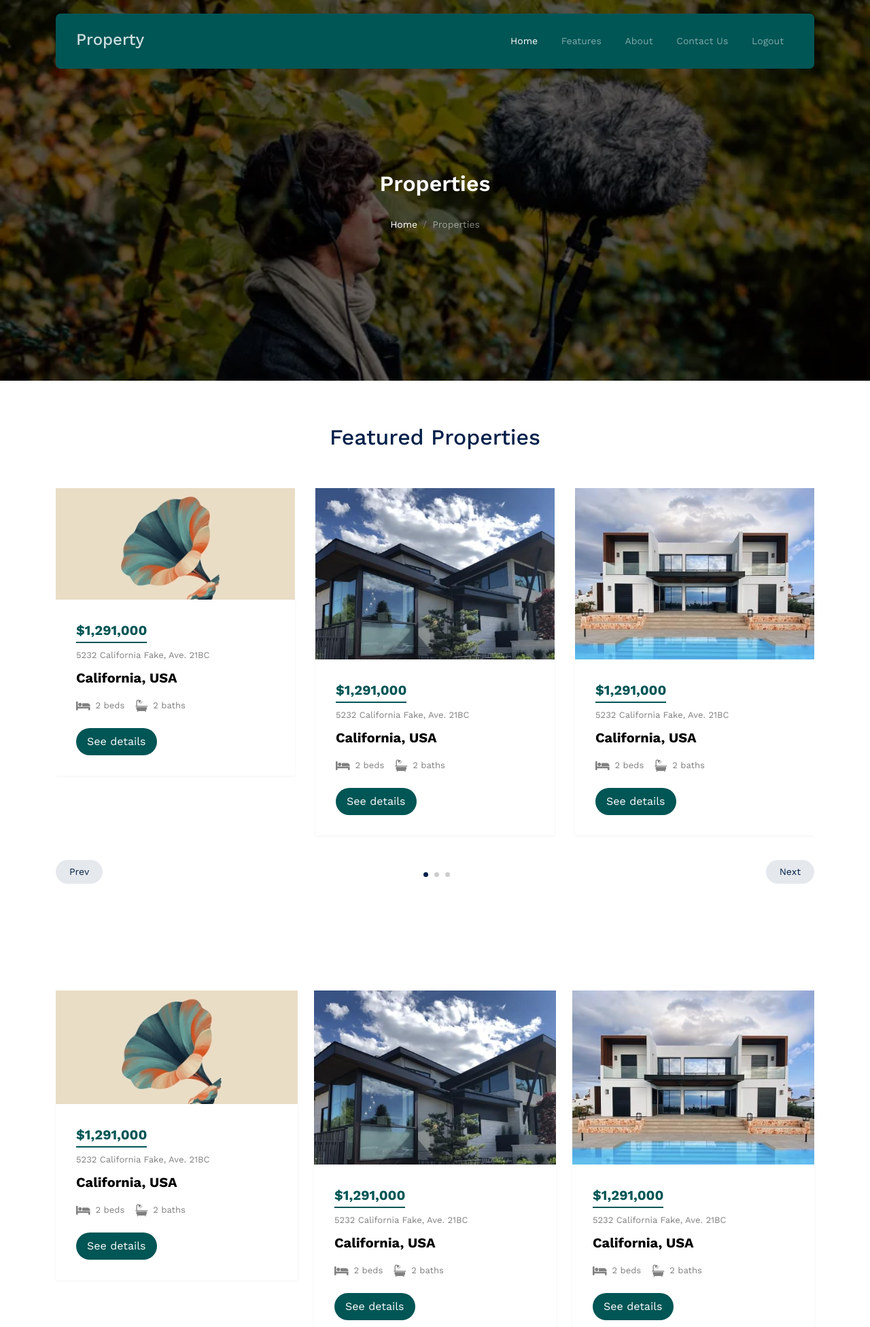
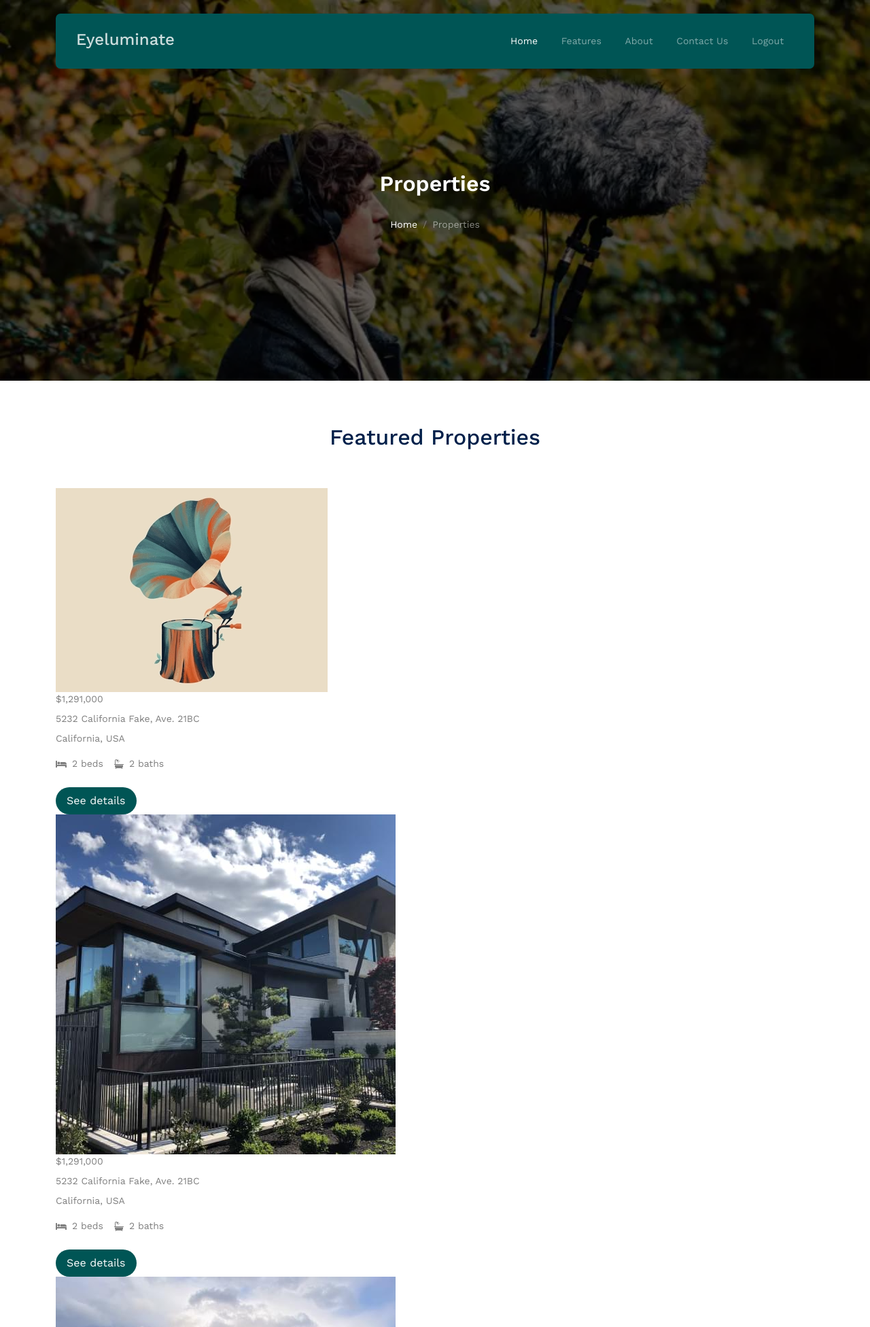
Before and after one commit to Rishabh4-2-2002/Capstone1, a Flask app: template templates/properties.html in a window 1280 px wide. Shown: the top 1952 px of the page at 68% size. Run offline with Flask 3, Linux system fonts and the light colour scheme; the template is opened without the code that fills it, so the values that code supplies are empty; some web fonts are replaced.

Commit message:
Update properties.html

```diff
--- a/templates/properties.html
+++ b/templates/properties.html
@@ -1,5 +1,5 @@
 <!-- /*
-* Template Name: Property
+* Template Name: Eyeluminate
 * Template Author: Untree.co
 * Template URI: https://untree.co/
 * License: https://creativecommons.org/licenses/by/3.0/
@@ -42,7 +42,7 @@
     <div class="container">
       <div class="menu-bg-wrap">
         <div class="site-navigation">
-          <a href="/root" class="logo m-0 float-start">Property</a>
+          <a href="/root" class="logo m-0 float-start">Eyeluminate</a>
 
           <ul class="js-clone-nav d-none d-lg-inline-block text-start site-menu float-end">
             <li class="active"><a href="/root">Home</a></li>
@@ -92,14 +92,14 @@
       </div>
       <div class="row">
         <div class="col-12">
-          <div class="property-slider-wrap">
-            <div class="property-slider">
-              <div class="property-item">
-                <a href="property-single.html" class="img">
+          <div class="Eyeluminate-slider-wrap">
+            <div class="Eyeluminate-slider">
+              <div class="Eyeluminate-item">
+                <a href="Eyeluminate-single.html" class="img">
                   <img src="../static/images/img_1.jpg" alt="Image" class="img-fluid" />
                 </a>
 
-                <div class="property-content">
+                <div class="Eyeluminate-content">
                   <div class="price mb-2"><span>$1,291,000</span></div>
                   <div>
                     <span class="d-block mb-2 text-black-50">5232 California Fake, Ave. 21BC</span>
@@ -116,18 +116,18 @@
                       </span>
                     </div>
 
-                    <a href="property-single.html" class="btn btn-primary py-2 px-3">See details</a>
+                    <a href="Eyeluminate-single.html" class="btn btn-primary py-2 px-3">See details</a>
                   </div>
                 </div>
               </div>
               <!-- .item -->
 
-              <div class="property-item">
-                <a href="property-single.html" class="img">
+              <div class="Eyeluminate-item">
+                <a href="Eyeluminate-single.html" class="img">
                   <img src="../static/images/img_2.jpg" alt="Image" class="img-fluid" />
                 </a>
 
-                <div class="property-content">
+                <div class="Eyeluminate-content">
                   <div class="price mb-2"><span>$1,291,000</span></div>
                   <div>
                     <span class="d-block mb-2 text-black-50">5232 California Fake, Ave. 21BC</span>
@@ -144,18 +144,18 @@
                       </span>
                     </div>
 
-                    <a href="property-single.html" class="btn btn-primary py-2 px-3">See details</a>
+                    <a href="Eyeluminate-single.html" class="btn btn-primary py-2 px-3">See details</a>
                   </div>
                 </div>
               </div>
               <!-- .item -->
 
-              <div class="property-item">
-                <a href="property-single.html" class="img">
+              <div class="Eyeluminate-item">
+                <a href="Eyeluminate-single.html" class="img">
                   <img src="../static/images/img_3.jpg" alt="Image" class="img-fluid" />
                 </a>
 
-                <div class="property-content">
+                <div class="Eyeluminate-content">
                   <div class="price mb-2"><span>$1,291,000</span></div>
                   <div>
                     <span class="d-block mb-2 text-black-50">5232 California Fake, Ave. 21BC</span>
@@ -172,18 +172,18 @@
                       </span>
                     </div>
 
-                    <a href="property-single.html" class="btn btn-primary py-2 px-3">See details</a>
+                    <a href="Eyeluminate-single.html" class="btn btn-primary py-2 px-3">See details</a>
                   </div>
                 </div>
               </div>
               <!-- .item -->
 
-              <div class="property-item">
-                <a href="property-single.html" class="img">
+              <div class="Eyeluminate-item">
+                <a href="Eyeluminate-single.html" class="img">
                   <img src="../static/images/img_4.jpg" alt="Image" class="img-fluid" />
                 </a>
 
-                <div class="property-content">
+                <div class="Eyeluminate-content">
                   <div class="price mb-2"><span>$1,291,000</span></div>
                   <div>
                     <span class="d-block mb-2 text-black-50">5232 California Fake, Ave. 21BC</span>
@@ -200,18 +200,18 @@
                       </span>
                     </div>
 
-                    <a href="property-single.html" class="btn btn-primary py-2 px-3">See details</a>
+                    <a href="Eyeluminate-single.html" class="btn btn-primary py-2 px-3">See details</a>
                   </div>
                 </div>
               </div>
               <!-- .item -->
 
-              <div class="property-item">
-                <a href="property-single.html" class="img">
+              <div class="Eyeluminate-item">
+                <a href="Eyeluminate-single.html" class="img">
                   <img src="../static/images/img_5.jpg" alt="Image" class="img-fluid" />
                 </a>
 
-                <div class="property-content">
+                <div class="Eyeluminate-content">
                   <div class="price mb-2"><span>$1,291,000</span></div>
                   <div>
                     <span class="d-block mb-2 text-black-50">5232 California Fake, Ave. 21BC</span>
@@ -228,18 +228,18 @@
                       </span>
                     </div>
 
-                    <a href="property-single.html" class="btn btn-primary py-2 px-3">See details</a>
+                    <a href="Eyeluminate-single.html" class="btn btn-primary py-2 px-3">See details</a>
                   </div>
                 </div>
               </div>
               <!-- .item -->
 
-              <div class="property-item">
-                <a href="property-single.html" class="img">
+              <div class="Eyeluminate-item">
+                <a href="Eyeluminate-single.html" class="img">
                   <img src="../static/images/img_6.jpg" alt="Image" class="img-fluid" />
                 </a>
 
-                <div class="property-content">
+                <div class="Eyeluminate-content">
                   <div class="price mb-2"><span>$1,291,000</span></div>
                   <div>
                     <span class="d-block mb-2 text-black-50">5232 California Fake, Ave. 21BC</span>
@@ -256,18 +256,18 @@
                       </span>
                     </div>
 
-                    <a href="property-single.html" class="btn btn-primary py-2 px-3">See details</a>
+                    <a href="Eyeluminate-single.html" class="btn btn-primary py-2 px-3">See details</a>
                   </div>
                 </div>
               </div>
               <!-- .item -->
 
-              <div class="property-item">
-                <a href="property-single.html" class="img">
+              <div class="Eyeluminate-item">
+                <a href="Eyeluminate-single.html" class="img">
                   <img src="../static/images/img_7.jpg" alt="Image" class="img-fluid" />
                 </a>
 
-                <div class="property-content">
+                <div class="Eyeluminate-content">
                   <div class="price mb-2"><span>$1,291,000</span></div>
                   <div>
                     <span class="d-block mb-2 text-black-50">5232 California Fake, Ave. 21BC</span>
@@ -284,18 +284,18 @@
                       </span>
                     </div>
 
-                    <a href="property-single.html" class="btn btn-primary py-2 px-3">See details</a>
+                    <a href="Eyeluminate-single.html" class="btn btn-primary py-2 px-3">See details</a>
                   </div>
                 </div>
               </div>
               <!-- .item -->
 
-              <div class="property-item">
-                <a href="property-single.html" class="img">
+              <div class="Eyeluminate-item">
+                <a href="Eyeluminate-single.html" class="img">
                   <img src="../static/images/img_8.jpg" alt="Image" class="img-fluid" />
                 </a>
 
-                <div class="property-content">
+                <div class="Eyeluminate-content">
                   <div class="price mb-2"><span>$1,291,000</span></div>
                   <div>
                     <span class="d-block mb-2 text-black-50">5232 California Fake, Ave. 21BC</span>
@@ -312,18 +312,18 @@
                       </span>
                     </div>
 
-                    <a href="property-single.html" class="btn btn-primary py-2 px-3">See details</a>
+                    <a href="Eyeluminate-single.html" class="btn btn-primary py-2 px-3">See details</a>
                   </div>
                 </div>
               </div>
               <!-- .item -->
 
-              <div class="property-item">
-                <a href="property-single.html" class="img">
+              <div class="Eyeluminate-item">
+                <a href="Eyeluminate-single.html" class="img">
                   <img src="../static/images/img_1.jpg" alt="Image" class="img-fluid" />
                 </a>
 
-                <div class="property-content">
+                <div class="Eyeluminate-content">
                   <div class="price mb-2"><span>$1,291,000</span></div>
                   <div>
                     <span class="d-block mb-2 text-black-50">5232 California Fake, Ave. 21BC</span>
@@ -340,16 +340,16 @@
                       </span>
                     </div>
 
-                    <a href="property-single.html" class="btn btn-primary py-2 px-3">See details</a>
+                    <a href="Eyeluminate-single.html" class="btn btn-primary py-2 px-3">See details</a>
                   </div>
                 </div>
               </div>
               <!-- .item -->
             </div>
 
-            <div id="property-nav" class="controls" tabindex="0" aria-label="Carousel Navigation">
-              <span class="prev" data-controls="prev" aria-controls="property" tabindex="-1">Prev</span>
-              <span class="next" data-controls="next" aria-controls="property" tabindex="-1">Next</span>
+            <div id="Eyeluminate-nav" class="controls" tabindex="0" aria-label="Carousel Navigation">
+              <span class="prev" data-controls="prev" aria-controls="Eyeluminate" tabindex="-1">Prev</span>
+              <span class="next" data-controls="next" aria-controls="Eyeluminate" tabindex="-1">Next</span>
             </div>
           </div>
         </div>
@@ -361,12 +361,12 @@
     <div class="container">
       <div class="row">
         <div class="col-xs-12 col-sm-6 col-md-6 col-lg-4">
-          <div class="property-item mb-30">
-            <a href="property-single.html" class="img">
+          <div class="Eyeluminate-item mb-30">
+            <a href="Eyeluminate-single.html" class="img">
               <img src="../static/images/img_1.jpg" alt="Image" class="img-fluid" />
             </a>
 
-            <div class="property-content">
+            <div class="Eyeluminate-content">
               <div class="price mb-2"><span>$1,291,000</span></div>
               <div>
                 <span class="d-block mb-2 text-black-50">5232 California Fake, Ave. 21BC</span>
@@ -383,19 +383,19 @@
                   </span>
                 </div>
 
-                <a href="property-single.html" class="btn btn-primary py-2 px-3">See details</a>
+                <a href="Eyeluminate-single.html" class="btn btn-primary py-2 px-3">See details</a>
               </div>
             </div>
           </div>
           <!-- .item -->
         </div>
         <div class="col-xs-12 col-sm-6 col-md-6 col-lg-4">
-          <div class="property-item mb-30">
-            <a href="property-single.html" class="img">
+          <div class="Eyeluminate-item mb-30">
+            <a href="Eyeluminate-single.html" class="img">
               <img src="../static/images/img_2.jpg" alt="Image" class="img-fluid" />
             </a>
 
-            <div class="property-content">
+            <div class="Eyeluminate-content">
               <div class="price mb-2"><span>$1,291,000</span></div>
               <div>
                 <span class="d-block mb-2 text-black-50">5232 California Fake, Ave. 21BC</span>
@@ -412,19 +412,19 @@
                   </span>
                 </div>
 
-                <a href="property-single.html" class="btn btn-primary py-2 px-3">See details</a>
+                <a href="Eyeluminate-single.html" class="btn btn-primary py-2 px-3">See details</a>
               </div>
             </div>
           </div>
           <!-- .item -->
         </div>
         <div class="col-xs-12 col-sm-6 col-md-6 col-lg-4">
-          <div class="property-item mb-30">
-            <a href="property-single.html" class="img">
+          <div class="Eyeluminate-item mb-30">
+            <a href="Eyeluminate-single.html" class="img">
               <img src="../static/images/img_3.jpg" alt="Image" class="img-fluid" />
             </a>
 
-            <div class="property-content">
+            <div class="Eyeluminate-content">
               <div class="price mb-2"><span>$1,291,000</span></div>
               <div>
                 <span class="d-block mb-2 text-black-50">5232 California Fake, Ave. 21BC</span>
@@ -441,7 +441,7 @@
                   </span>
                 </div>
 
-                <a href="property-single.html" class="btn btn-primary py-2 px-3">See details</a>
+                <a href="Eyeluminate-single.html" class="btn btn-primary py-2 px-3">See details</a>
               </div>
             </div>
           </div>
@@ -449,12 +449,12 @@
         </div>
 
         <div class="col-xs-12 col-sm-6 col-md-6 col-lg-4">
-          <div class="property-item mb-30">
-            <a href="property-single.html" class="img">
+          <div class="Eyeluminate-item mb-30">
+            <a href="Eyeluminate-single.html" class="img">
               <img src="../static/images/img_4.jpg" alt="Image" class="img-fluid" />
             </a>
 
-            <div class="property-content">
+            <div class="Eyeluminate-content">
               <div class="price mb-2"><span>$1,291,000</span></div>
               <div>
                 <span class="d-block mb-2 text-black-50">5232 California Fake, Ave. 21BC</span>
@@ -471,19 +471,19 @@
                   </span>
                 </div>
 
-                <a href="property-single.html" class="btn btn-primary py-2 px-3">See details</a>
+                <a href="Eyeluminate-single.html" class="btn btn-primary py-2 px-3">See details</a>
               </div>
             </div>
           </div>
           <!-- .item -->
         </div>
         <div class="col-xs-12 col-sm-6 col-md-6 col-lg-4">
-          <div class="property-item mb-30">
-            <a href="property-single.html" class="img">
+          <div class="Eyeluminate-item mb-30">
+            <a href="Eyeluminate-single.html" class="img">
               <img src="../static/images/img_5.jpg" alt="Image" class="img-fluid" />
             </a>
 
-            <div class="property-content">
+            <div class="Eyeluminate-content">
               <div class="price mb-2"><span>$1,291,000</span></div>
               <div>
                 <span class="d-block mb-2 text-black-50">5232 California Fake, Ave. 21BC</span>
@@ -500,19 +500,19 @@
                   </span>
                 </div>
 
-                <a href="property-single.html" class="btn btn-primary py-2 px-3">See details</a>
+                <a href="Eyeluminate-single.html" class="btn btn-primary py-2 px-3">See details</a>
               </div>
             </div>
           </div>
           <!-- .item -->
         </div>
         <div class="col-xs-12 col-sm-6 col-md-6 col-lg-4">
-          <div class="property-item mb-30">
-            <a href="property-single.html" class="img">
+          <div class="Eyeluminate-item mb-30">
+            <a href="Eyeluminate-single.html" class="img">
               <img src="../static/images/img_6.jpg" alt="Image" class="img-fluid" />
             </a>
 
-            <div class="property-content">
+            <div class="Eyeluminate-content">
               <div class="price mb-2"><span>$1,291,000</span></div>
               <div>
                 <span class="d-block mb-2 text-black-50">5232 California Fake, Ave. 21BC</span>
@@ -529,7 +529,7 @@
                   </span>
                 </div>
 
-                <a href="property-single.html" class="btn btn-primary py-2 px-3">See details</a>
+                <a href="Eyeluminate-single.html" class="btn btn-primary py-2 px-3">See details</a>
               </div>
             </div>
           </div>
@@ -537,12 +537,12 @@
         </div>
 
         <div class="col-xs-12 col-sm-6 col-md-6 col-lg-4">
-          <div class="property-item mb-30">
-            <a href="property-single.html" class="img">
+          <div class="Eyeluminate-item mb-30">
+            <a href="Eyeluminate-single.html" class="img">
               <img src="../static/images/img_7.jpg" alt="Image" class="img-fluid" />
             </a>
 
-            <div class="property-content">
+            <div class="Eyeluminate-content">
               <div class="price mb-2"><span>$1,291,000</span></div>
               <div>
                 <span class="d-block mb-2 text-black-50">5232 California Fake, Ave. 21BC</span>
@@ -559,19 +559,19 @@
                   </span>
                 </div>
 
-                <a href="property-single.html" class="btn btn-primary py-2 px-3">See details</a>
+                <a href="Eyeluminate-single.html" class="btn btn-primary py-2 px-3">See details</a>
               </div>
             </div>
           </div>
           <!-- .item -->
         </div>
         <div class="col-xs-12 col-sm-6 col-md-6 col-lg-4">
-          <div class="property-item mb-30">
-            <a href="property-single.html" class="img">
+          <div class="Eyeluminate-item mb-30">
+            <a href="Eyeluminate-single.html" class="img">
               <img src="../static/images/img_8.jpg" alt="Image" class="img-fluid" />
             </a>
 
-            <div class="property-content">
+            <div class="Eyeluminate-content">
               <div class="price mb-2"><span>$1,291,000</span></div>
               <div>
                 <span class="d-block mb-2 text-black-50">5232 California Fake, Ave. 21BC</span>
@@ -588,19 +588,19 @@
                   </span>
                 </div>
 
-                <a href="property-single.html" class="btn btn-primary py-2 px-3">See details</a>
+                <a href="Eyeluminate-single.html" class="btn btn-primary py-2 px-3">See details</a>
               </div>
             </div>
           </div>
           <!-- .item -->
         </div>
         <div class="col-xs-12 col-sm-6 col-md-6 col-lg-4">
-          <div class="property-item mb-30">
-            <a href="property-single.html" class="img">
+          <div class="Eyeluminate-item mb-30">
+            <a href="Eyeluminate-single.html" class="img">
               <img src="../static/images/img_1.jpg" alt="Image" class="img-fluid" />
             </a>
 
-            <div class="property-content">
+            <div class="Eyeluminate-content">
               <div class="price mb-2"><span>$1,291,000</span></div>
               <div>
                 <span class="d-block mb-2 text-black-50">5232 California Fake, Ave. 21BC</span>
@@ -617,7 +617,7 @@
                   </span>
                 </div>
 
-                <a href="property-single.html" class="btn btn-primary py-2 px-3">See details</a>
+                <a href="Eyeluminate-single.html" class="btn btn-primary py-2 px-3">See details</a>
               </div>
             </div>
           </div>
```
